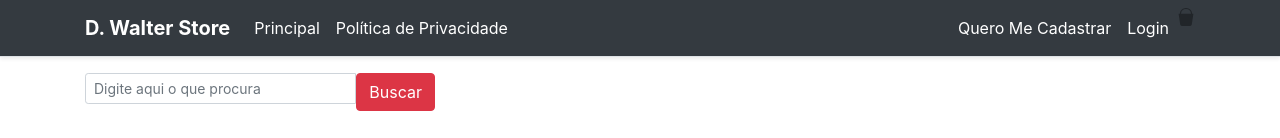
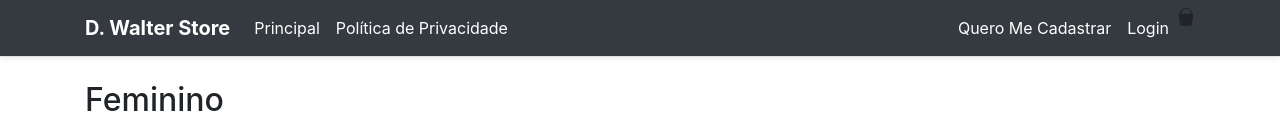
Before and after one commit to EduardaCicatt0/Trabalho_Criando_Meu_Primeiro_Site, a plain HTML site: page Trabalho_Criando_Meu_Primeiro_Site/site_calçados.html/paginas/feminino.html in a window 1280 px wide. Shown: the top 138 px of the page. Drawn offline with nearby package versions, Linux system fonts and the light colour scheme.

Commit message:
Update feminino.html

```diff
--- a/Trabalho_Criando_Meu_Primeiro_Site/site_calçados.html/paginas/feminino.html
+++ b/Trabalho_Criando_Meu_Primeiro_Site/site_calçados.html/paginas/feminino.html
@@ -56,24 +56,6 @@
       </div>
     </div>
   </nav>
-
-  <main>
-    <div class="container">
-      <div class="row">
-        <div class="col-12 col-md-4">
-          <form class="justify-content-center justify-content-md-start mb-3 mb-md-0">
-            <div class="input-group input-group-sm">
-              <input type="text" class="form-control" placeholder="Digite aqui o que procura">
-              <button class="btn btn-danger">
-                Buscar
-              </button>
-            </div>
-          </form>
-        </div>
-      </div>
-    </div>
-  </main>
-
   <div class="container">
     <h2 class="my-4">Feminino</h2>
     <div class="row">
```
